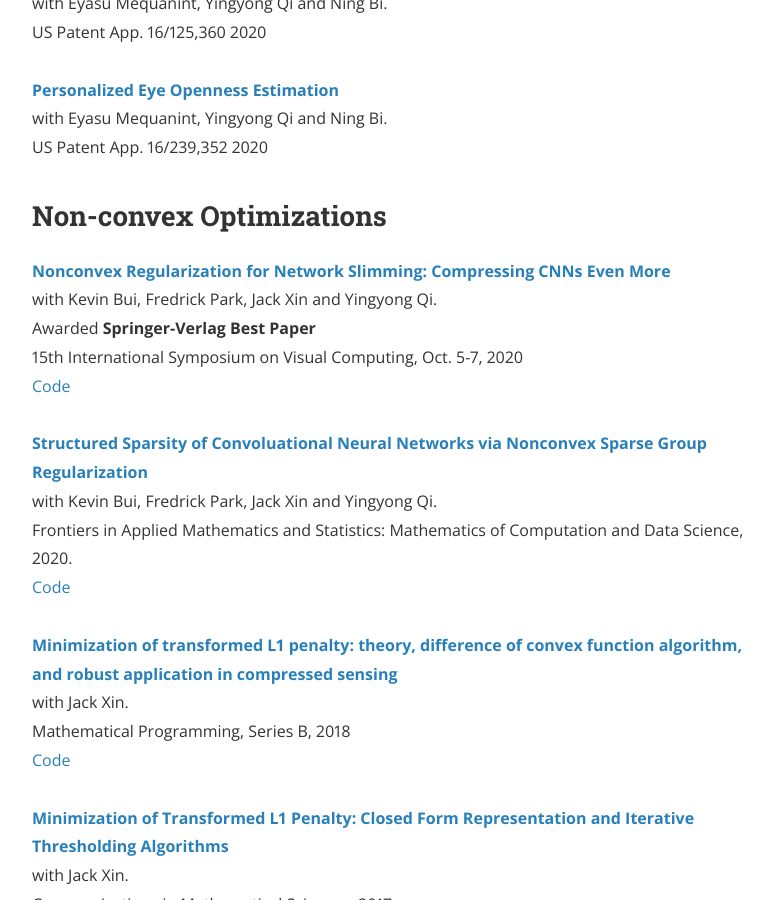
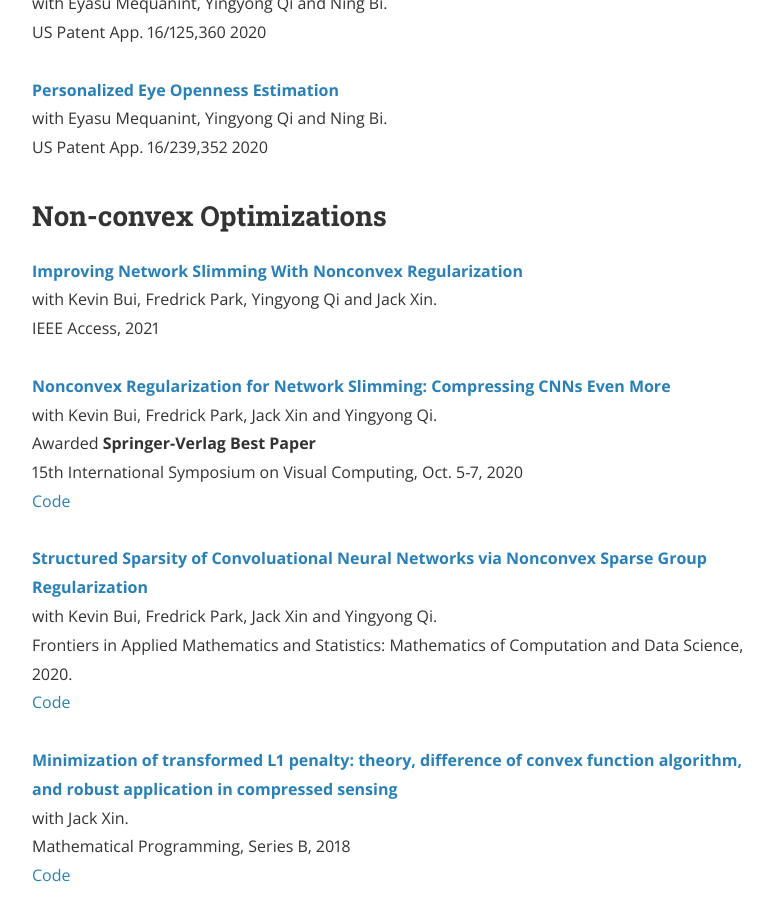
Before and after one commit to zsivine/zsivine.github.io, a Jekyll site: the page built from research.html, in a window 1280 px wide and 900 px high, scrolled down 2349 px. Shown: the whole window, without its empty margins (240-1014 px from the left). Built offline with Jekyll 4.4.1, drawn with Linux system fonts in a browser that asks for light colours; nearby versions of some CDN libraries; comment, search, counter and statistics services are not loaded; a style sheet for code colours, icons or effects is not loaded.

Commit message:
add IEEE

```diff
--- a/research.html
+++ b/research.html
@@ -128,6 +128,12 @@ permalink: /research/
 
 <br>
 <h2>Non-convex Optimizations</h2>
+<strong><a href="https://ieeexplore.ieee.org/abstract/document/9514866">
+    Improving Network Slimming With Nonconvex Regularization</a></strong>
+<br>with Kevin Bui, Fredrick Park, Yingyong Qi and Jack Xin. <br>
+    IEEE Access, 2021<br>
+
+<br>
 <strong><a href="https://www.math.uci.edu/~jxin/SlimMore2020.pdf">
     Nonconvex Regularization for Network Slimming: Compressing CNNs Even More</a></strong>
 <br>with Kevin Bui, Fredrick Park, Jack Xin and Yingyong Qi. <br>
```
